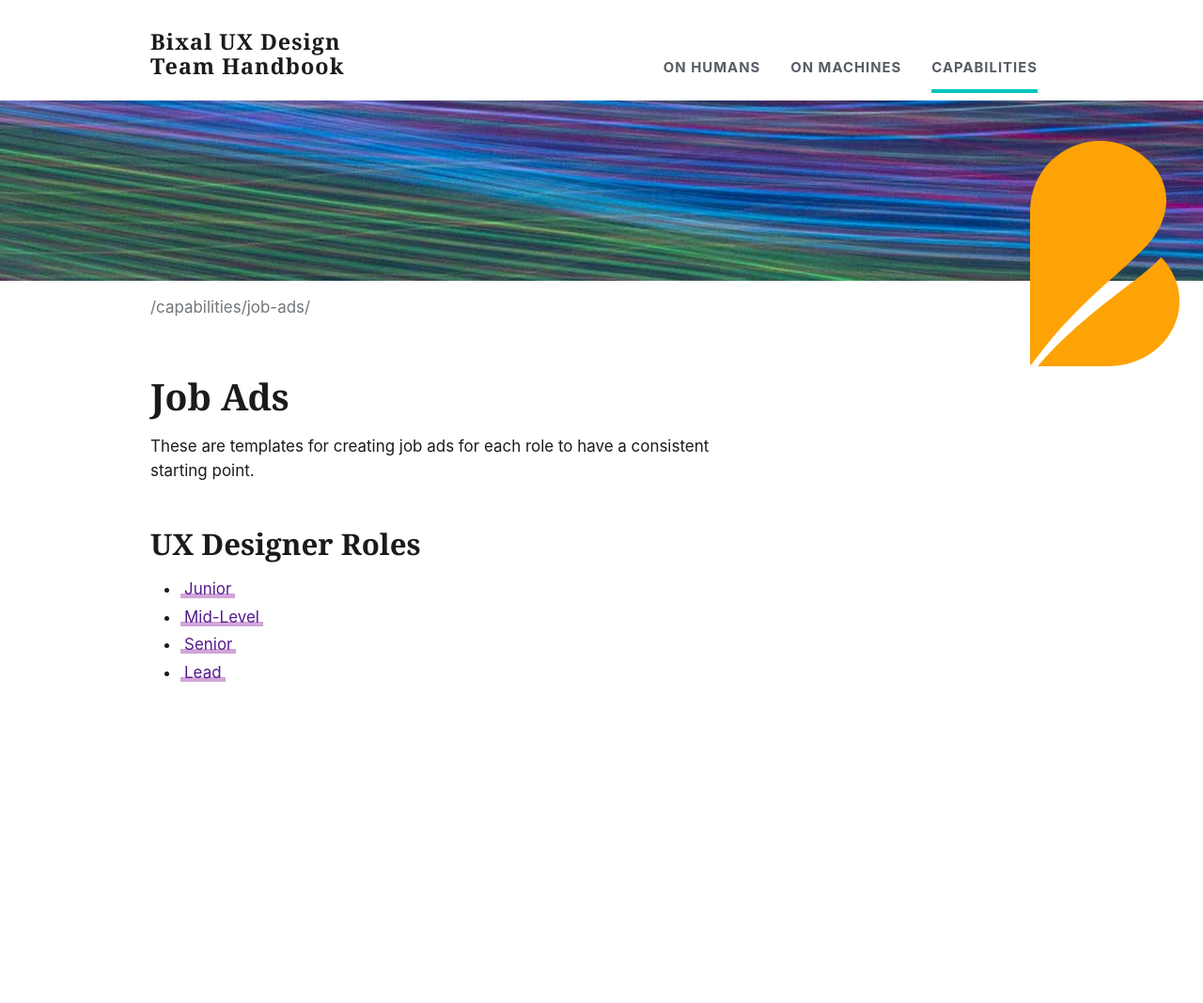
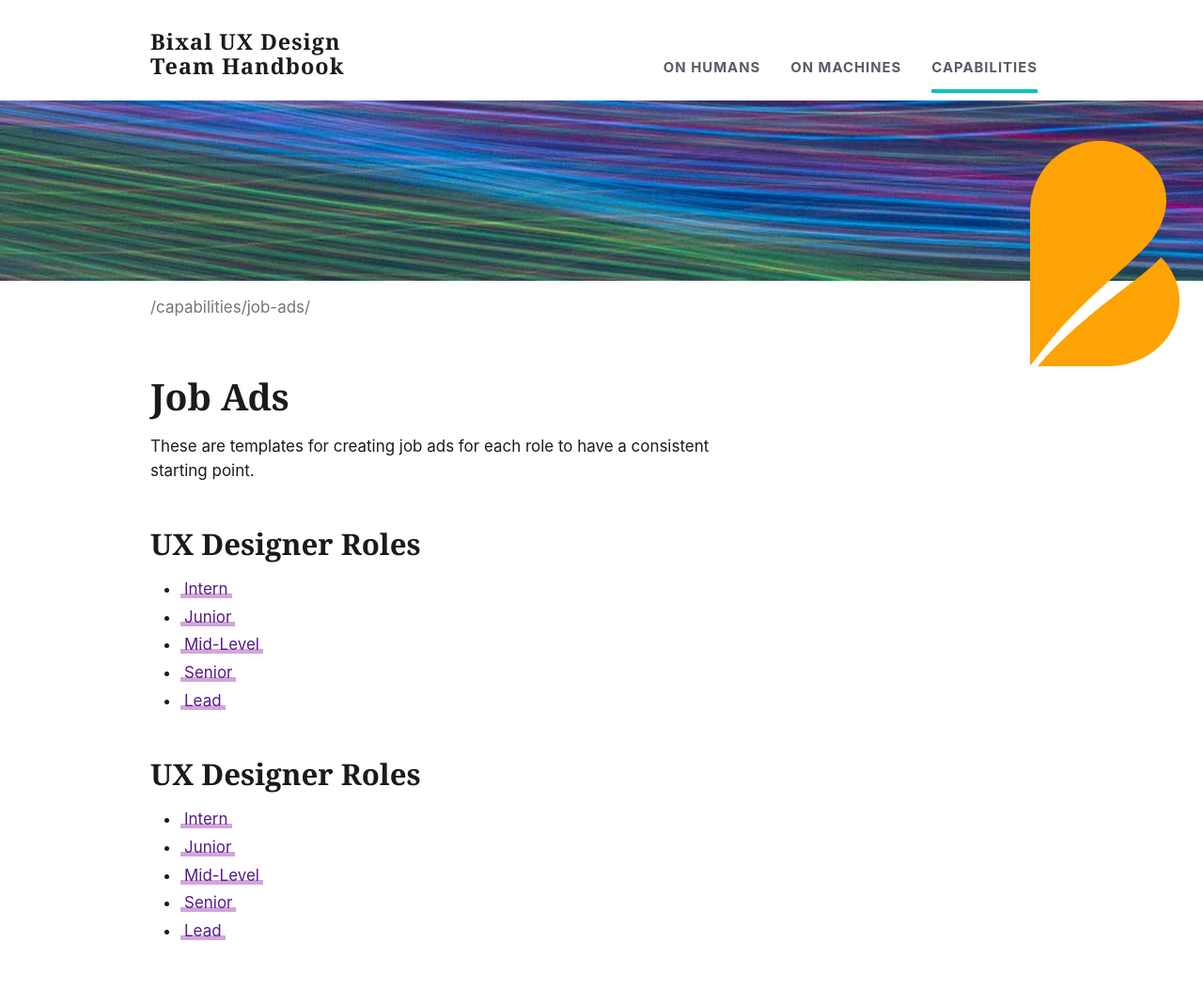
Before and after one commit to Bixal/bixal-uxd-team-handbook, a Jekyll site: the page built from job-ads/index.md, in a window 1280 px wide. Shown: the whole page at 94% size. Built offline with Jekyll 4.4.1, drawn with Linux system fonts in a browser that asks for light colours; some web fonts are replaced; our own code applies the rules of GitHub Pages for plain Markdown files; before the commit the page ends 900 px from its top, so only the background shows below that.

Commit message:
add links to job ads index page

```diff
--- a/job-ads/index.md
+++ b/job-ads/index.md
@@ -9,7 +9,15 @@ permalink: /capabilities/job-ads/
 These are templates for creating job ads for each role to have a consistent starting point.
 
 ## UX Designer Roles
+- [Intern](ux-design-intern-job-ad)
 - [Junior](junior-ux-designer-job-ad)
 - [Mid-Level](mid-level-ux-designer-job-ad)
 - [Senior](senior-ux-designer-job-ad)
 - [Lead](lead-ux-designer-job-ad)
+
+## UX Designer Roles
+- [Intern](ux-research-intern-job-ad)
+- [Junior](junior-ux-researcher-job-ad)
+- [Mid-Level](mid-level-ux-researcher-job-ad)
+- [Senior](senior-ux-researcher-job-ad)
+- [Lead](lead-ux-researcher-job-ad)
```
